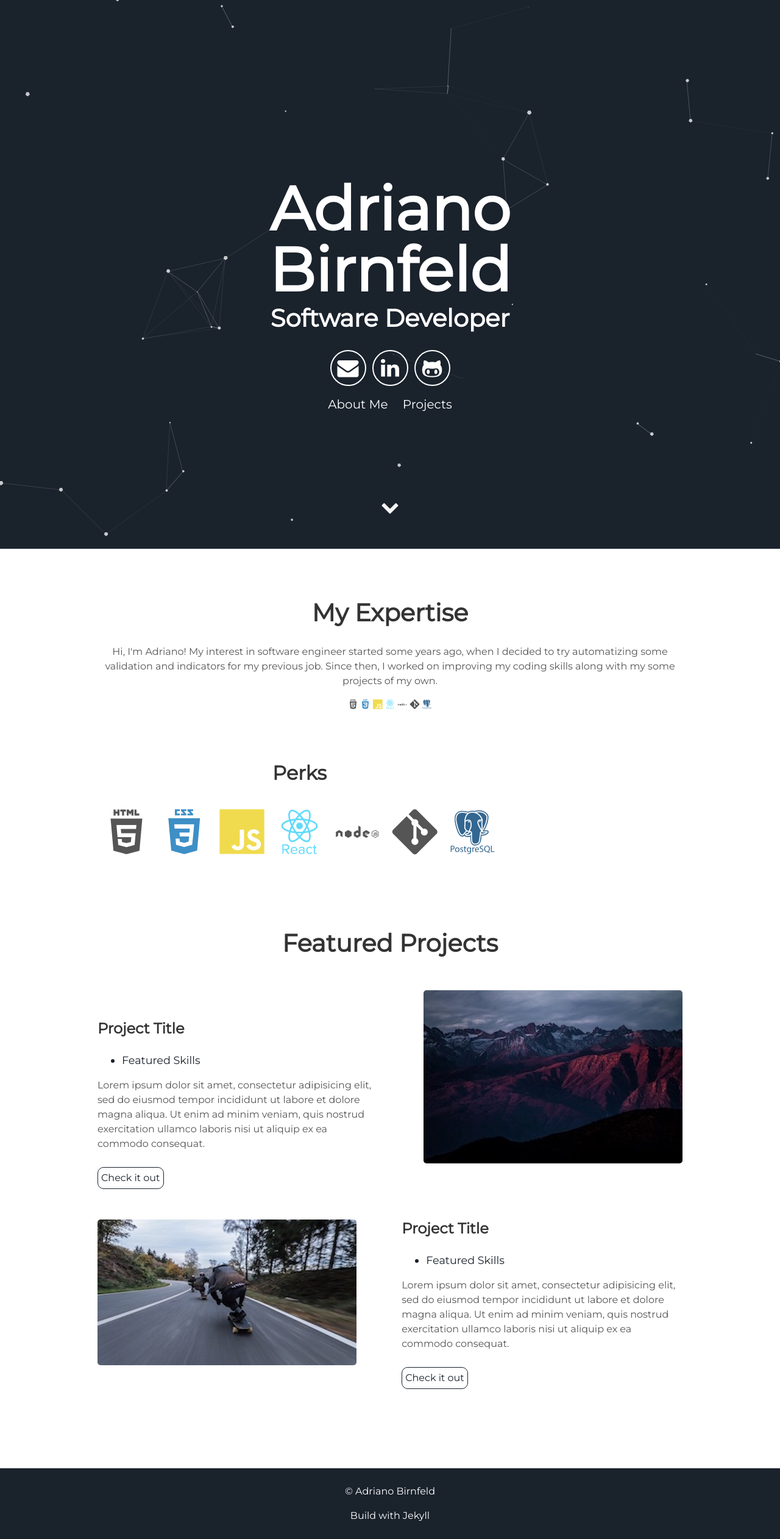
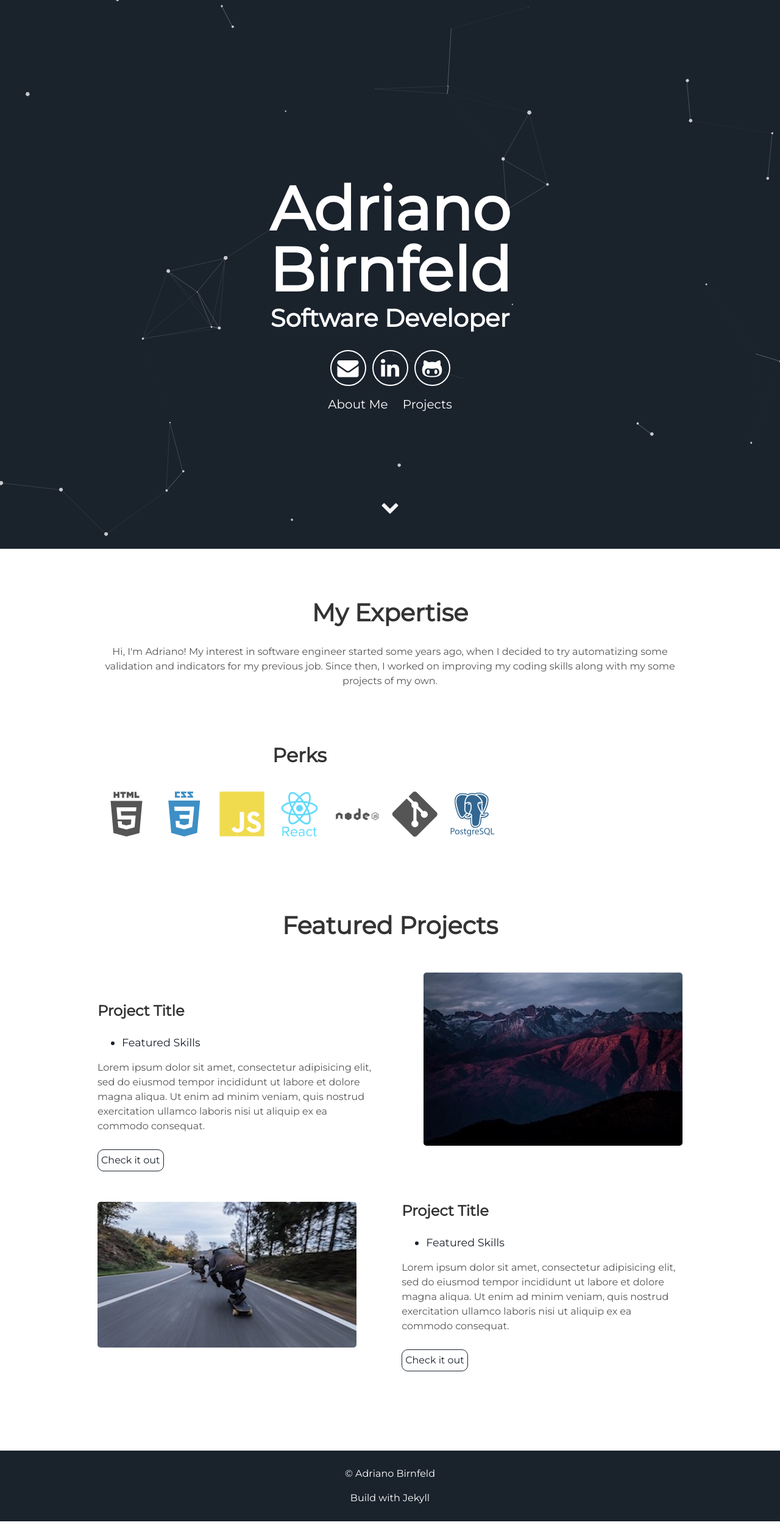
Before and after one commit to adrianojbj/adrianojbj.github.io, a Jekyll site: the page built from index.html, in a window 1280 px wide. Shown: the whole page at 61% size. Built offline with Jekyll 4.4.1, drawn with Linux system fonts in a browser that asks for light colours; after the commit the page ends 2495 px from its top, so only the background shows below that.

Commit message:
Update about.html

```diff
--- a/_includes/about.html
+++ b/_includes/about.html
@@ -1,13 +1,6 @@
  <div class="user-details">
   <h1> My Expertise </h1>
   <p> {{site.user_description}} </p>
-       <i class="devicon-html5-plain-wordmark"></i>
-       <i class="devicon-css3-plain-wordmark colored"></i>
-       <i class="devicon-javascript-plain colored"></i>
-       <i class="devicon-react-original-wordmark colored"></i>
-       <i class="devicon-nodejs-plain-wordmark"></i>
-       <i class="devicon-git-plain"></i>
-       <i class="devicon-postgresql-plain-wordmark colored"></i>
 </div>
   <div class="user">
      <div class="tech">
```
